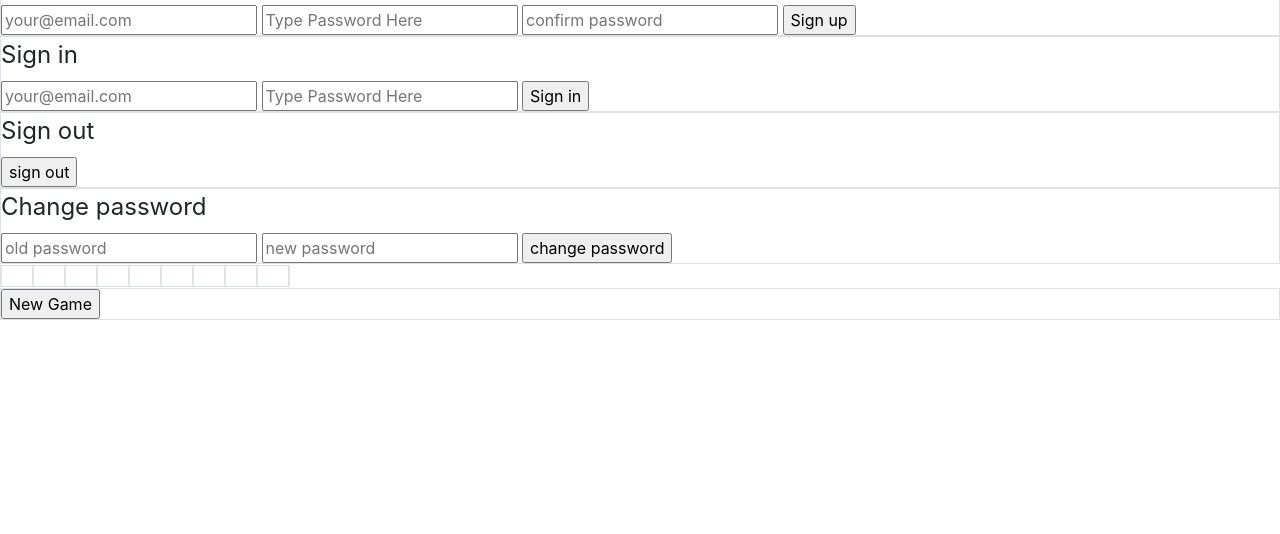
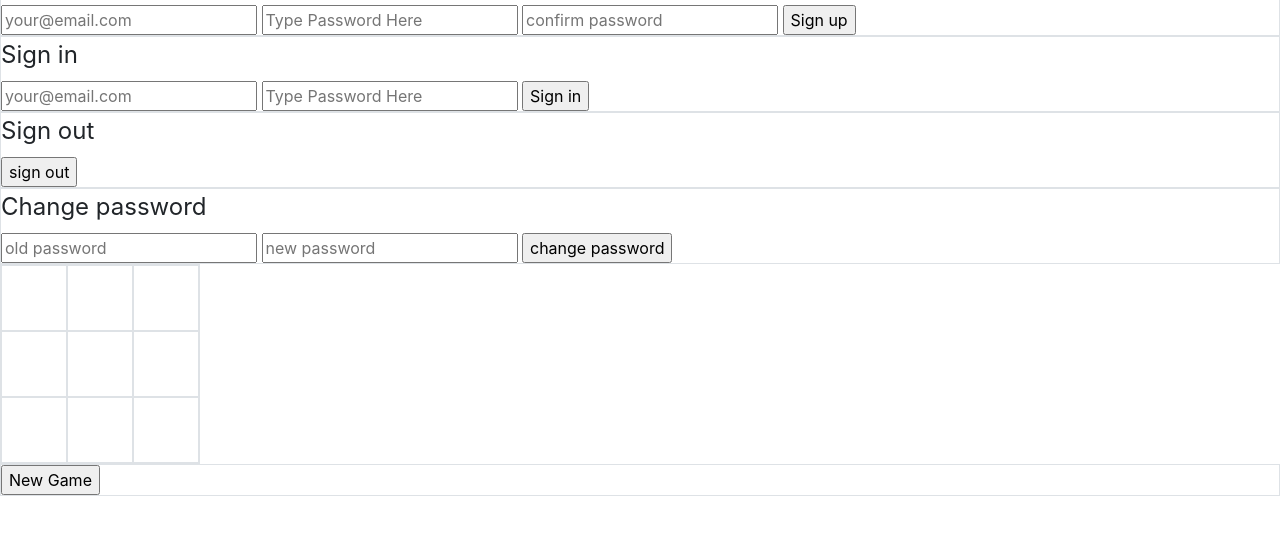
Before and after one commit to Danpowers24/tictactoeDP, a website built with webpack: page index.html in a window 1280 px wide. Shown: the part 96-630 px from the top of the page. Built offline with nearby package versions, Linux system fonts and the light colour scheme.

Commit message:
Make game board into a grid
I messed with the CSS and reread the html-css-layout study to
figure out how to use flex properties and I miraculously made a
3x3 grid.

```diff
--- a/assets/scripts/auth/events.js
+++ b/assets/scripts/auth/events.js
@@ -48,6 +48,7 @@ let turn = 'x'
 const gameState = ['', '', '', '', '', '','', '', '']
 
 const onMove = function (event) {
+  $('#message').text('')
   console.log('a move was made...')
   const playerTileChoice = event.target.id
   console.log('playerTileChoice/what the index of the array to be filled will be = ' + playerTileChoice)
@@ -107,10 +108,6 @@ const onMove = function (event) {
     // isOver = true or false depending on if there is a winner or draw
 
     // do the above after I code the wins states
-
-    // upon a valid move, clear the error message
-    $('#message').text('')
-
   }
 }
 
--- a/assets/styles/index.scss
+++ b/assets/styles/index.scss
@@ -1,11 +1,15 @@
 @import '~bootstrap/scss/bootstrap';
 
 
-
-div {
-  display: inline;
+.game-board-container {
+  display: flex;
+  flex-wrap: wrap;
+  height: 200px;
+  width: 200px;
 }
 
-row {
-  display: block;
+
+.box:hover {
+  background-color: #C1E0FD;
+
 }
--- a/index.html
+++ b/index.html
@@ -47,7 +47,7 @@
             <input type="submit" value="change password">
         </fieldset>
       </form>
-        <div class="Game-Board-Container border">
+        <div class="game-board-container border">
           <div id="0" class="box col-4 border" >
           </div>
           <div id="1" class="box col-4 border">
```
